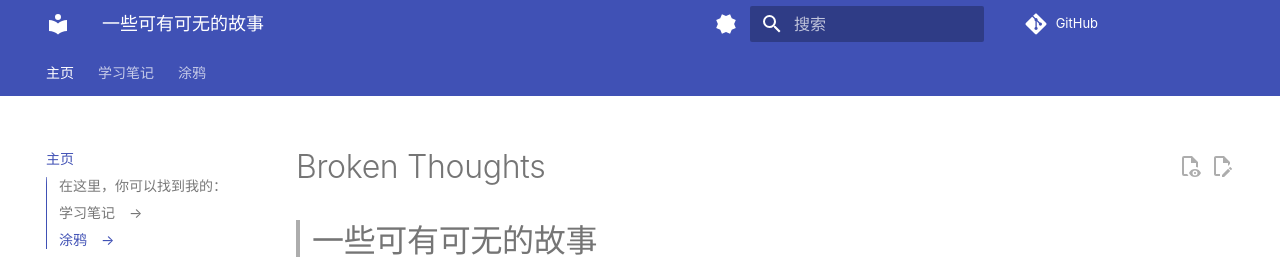
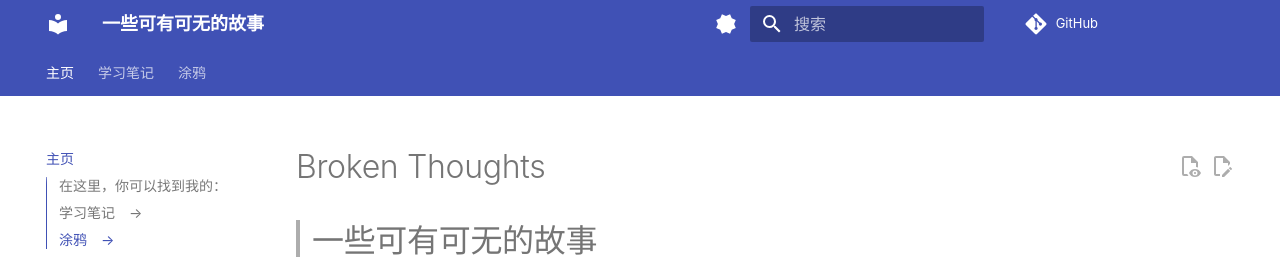
Before and after one commit to KrLite/BrokenThoughts, an MkDocs documentation site: the page built from docs/index.md, in a window 1280 px wide. Shown: the top 257 px of the page. Built offline with MkDocs 1.6.1 and Material for MkDocs 9.7.7, drawn with Linux system fonts in a browser that asks for light colours; some web fonts are replaced; comment, search, counter and statistics services are not loaded.

Commit message:
Update mkdocs.yml

```diff
--- a/mkdocs.yml
+++ b/mkdocs.yml
@@ -93,7 +93,7 @@ extra_javascript:
   # - https://cdn.jsdelivr.net/npm/mathjax@3/es5/tex-mml-chtml
 
 extra_css:
-  - '_static/css/extra.css?v=14'
+  # - '_static/css/extra.css?v=14'
 
 # Extensions
 markdown_extensions:
```
